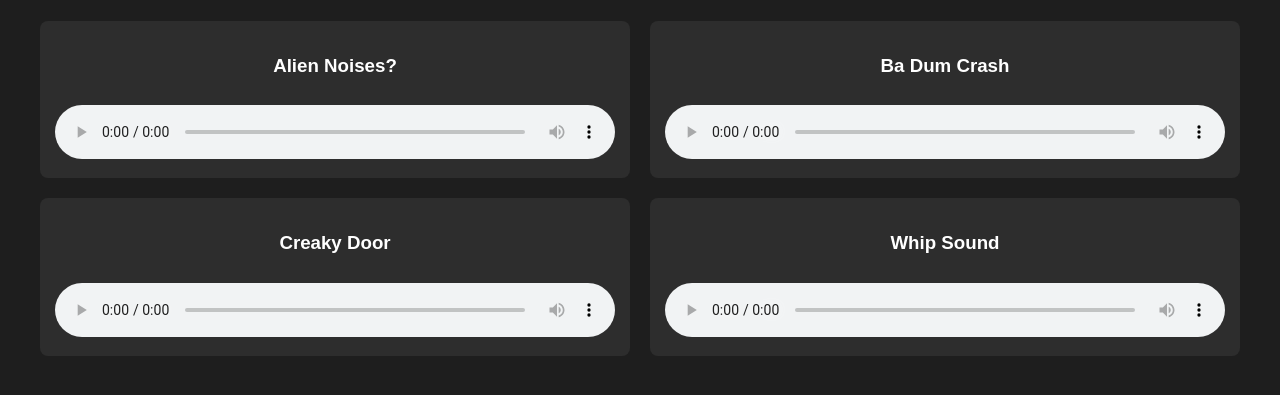
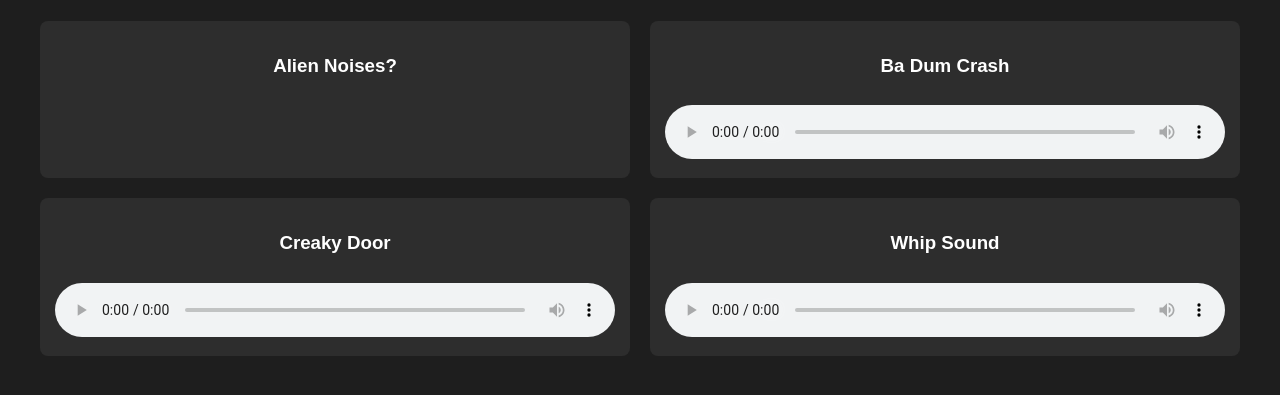
Before and after one commit to anderslp71/CTF-Challenge, a plain HTML site: page index.html in a window 1280 px wide. Shown: the part 99-494 px from the top of the page. Drawn offline with Linux system fonts and the light colour scheme.

Commit message:
Update index.html

```diff
--- a/index.html
+++ b/index.html
@@ -11,7 +11,7 @@
     <div class="audio-grid">
         <div class="audio-item">
             <h3>Alien Noises?</h3>
-            <audio controls>
+            <audio>
                 <source src="alien noises.wav">
             </audio>
         </div>
```
